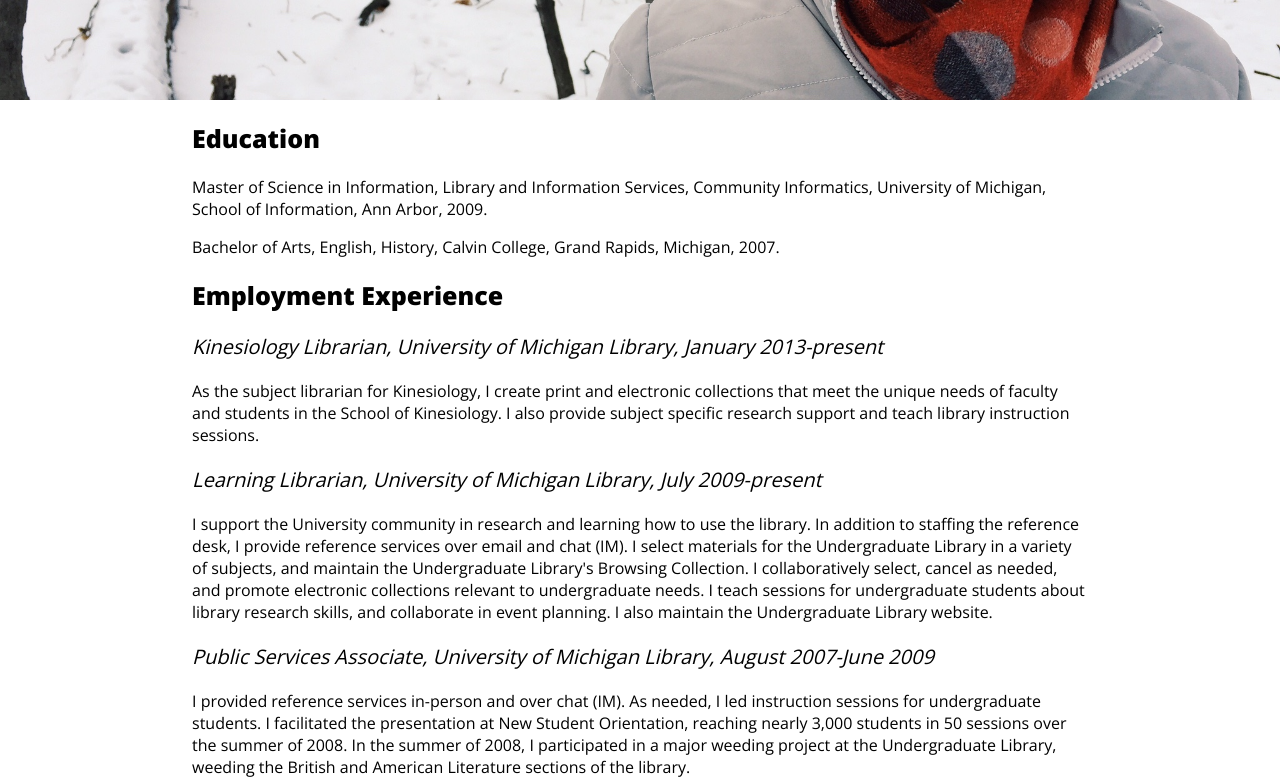
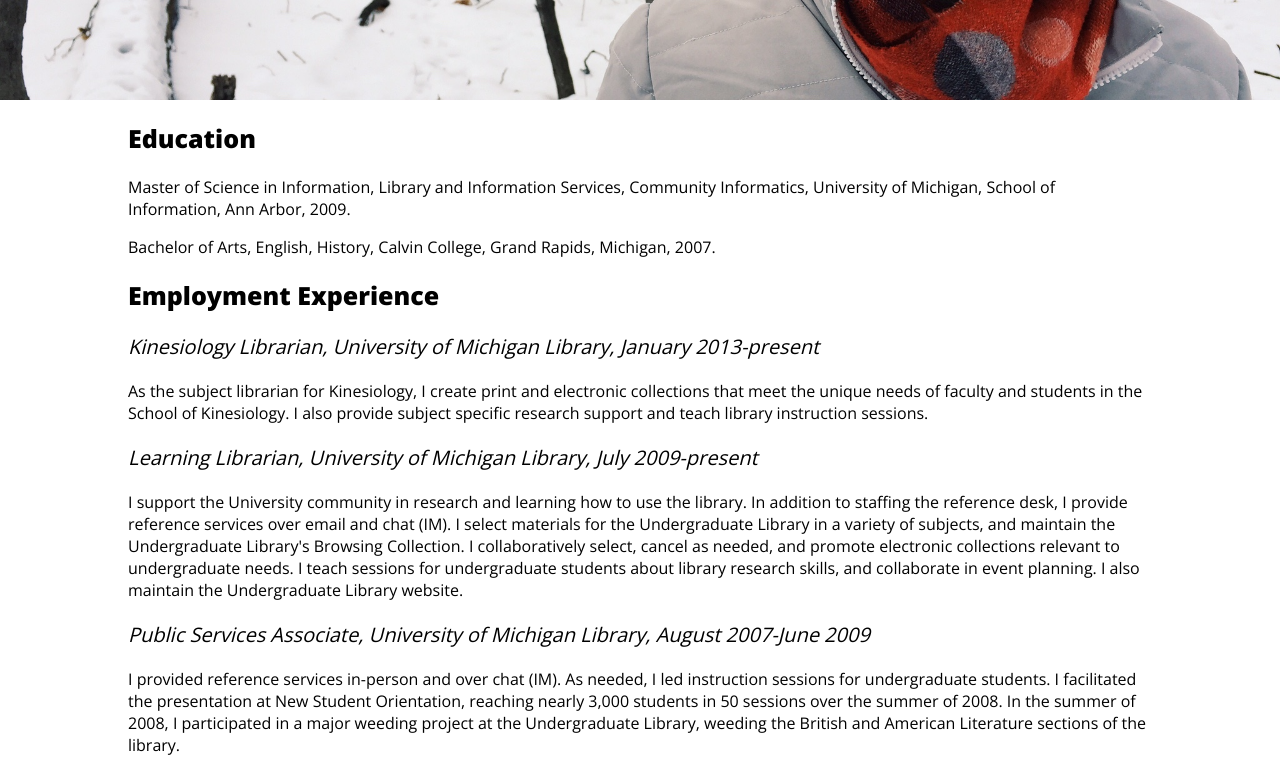
Before and after one commit to emilyhamstra/emilyhamstra.com, a plain HTML site: page index.html in a window 1280 px wide. Shown: the part 500-1282 px from the top of the page. Drawn offline with nearby package versions, Linux system fonts and the light colour scheme.

Commit message:
padding update

```diff
--- a/style.css
+++ b/style.css
@@ -53,9 +53,9 @@
 }
 
 .cv {
-  padding-left: 15%;
-  padding-right: 15%;
-  padding-bottom: 7%;
+  padding-left: 10%;
+  padding-right: 10%;
+  padding-bottom: 5%;
 }
 
 
```
